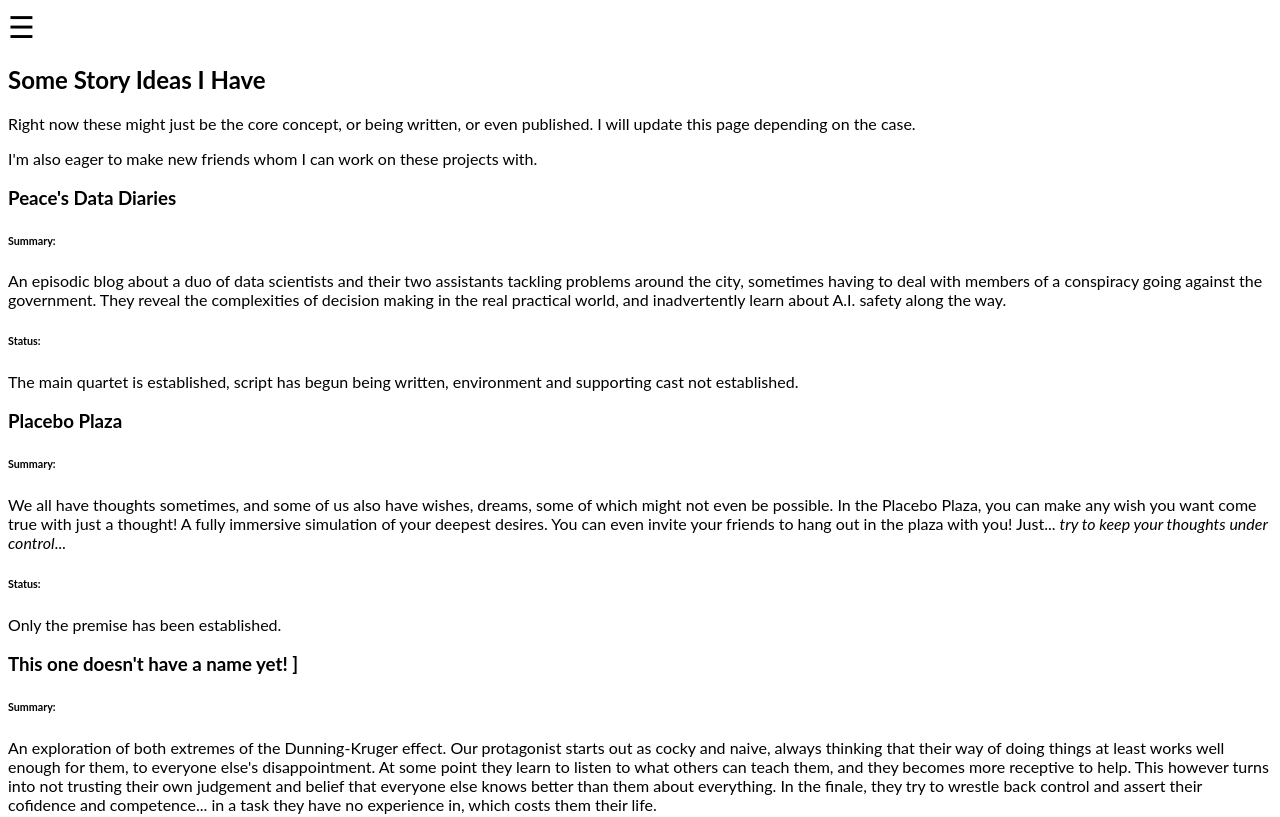
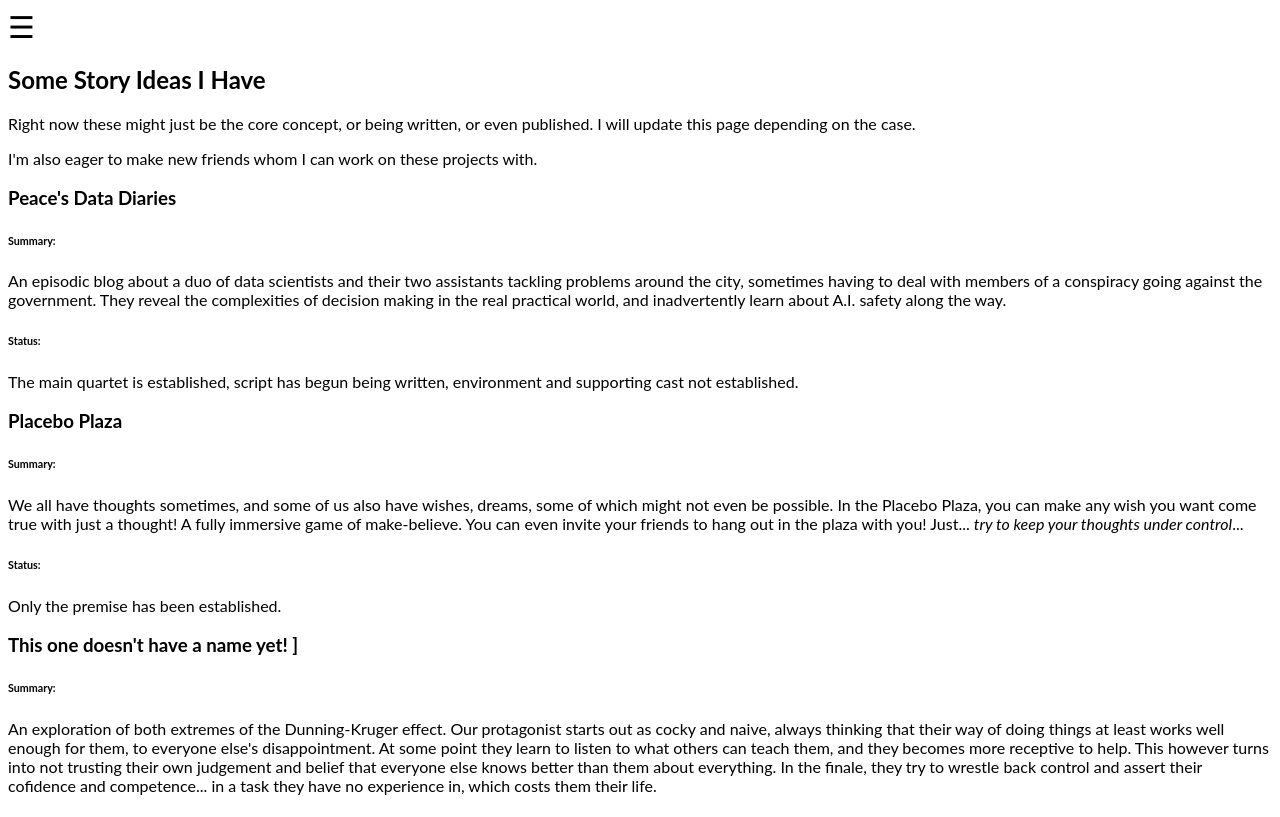
Before and after one commit to BrandonGwee/stuff, a plain HTML site: page html/stories.html in a window 1280 px wide. Shown: the top 817 px of the page. Drawn offline with Linux system fonts and the light colour scheme.

Commit message:
changed like 2 words in placebo plaza's description

```diff
--- a/html/stories.html
+++ b/html/stories.html
@@ -44,7 +44,7 @@
                 <h3>Placebo Plaza</h3>
                 <h6>Summary:</h6>
                 <p> We all have thoughts sometimes, and some of us also have wishes, dreams, some of which might not even be possible.
-                    In the Placebo Plaza, you can make any wish you want come true with just a thought! A fully immersive simulation of your deepest desires.
+                    In the Placebo Plaza, you can make any wish you want come true with just a thought! A fully immersive game of make-believe.
                     You can even invite your friends to hang out in the plaza with you! Just... <i>try to keep your thoughts under control</i>...
                 </p>
                 <div class="status">
```
